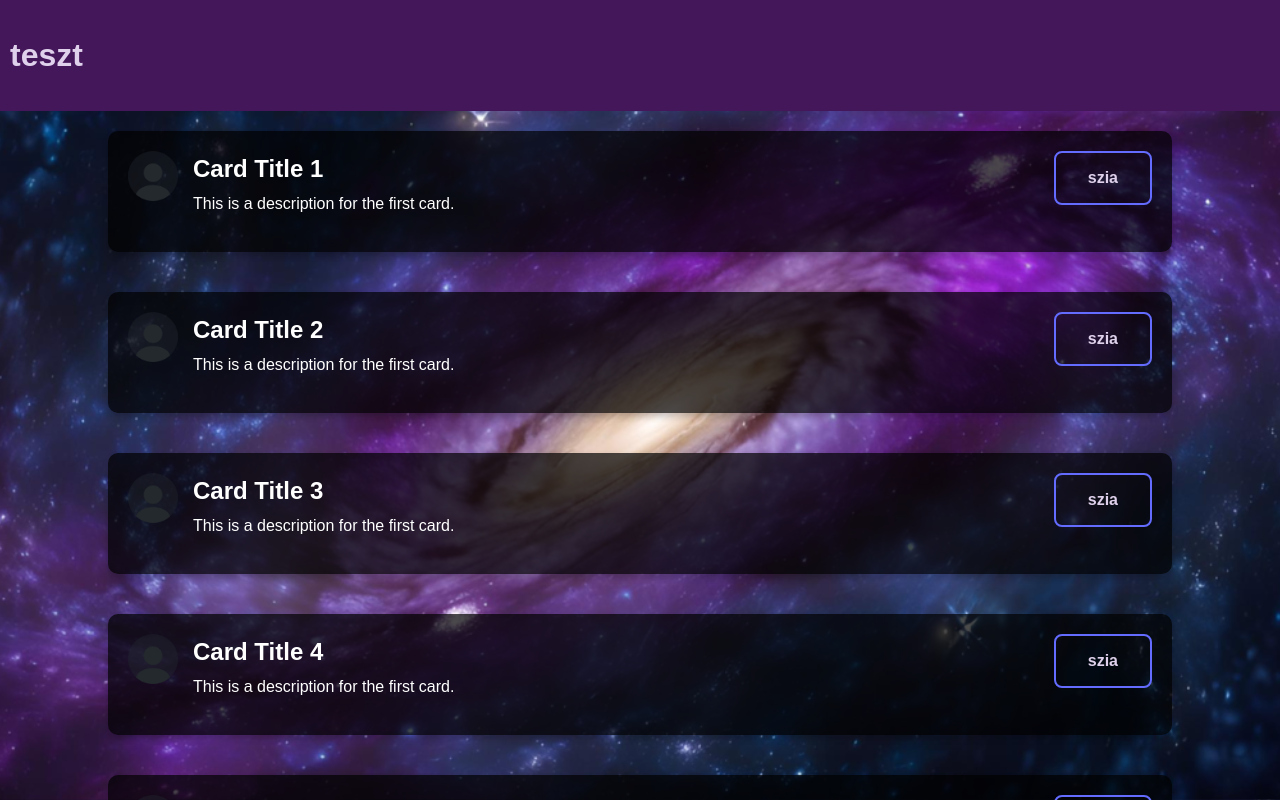
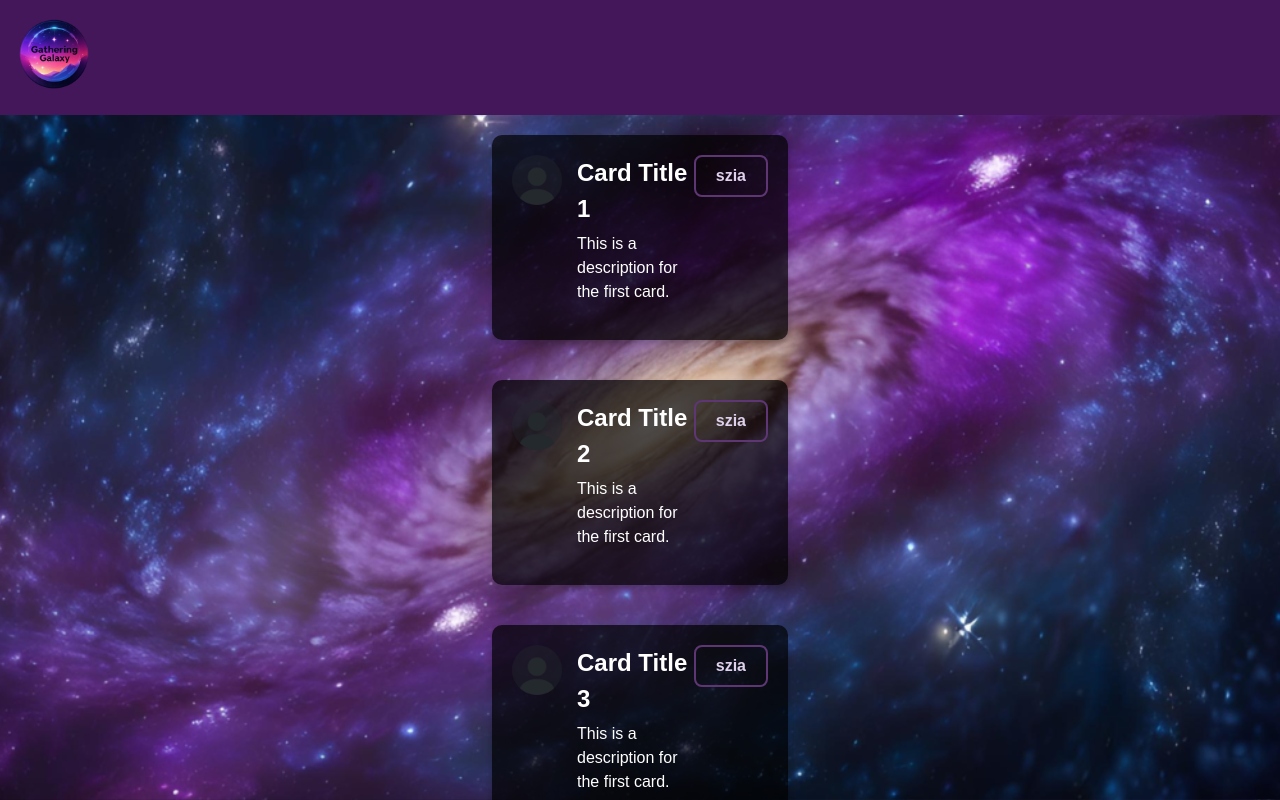
Before and after one commit to lenartaron/szakdoga, a Vue app: page / in a window 1280 px wide. Shown: the top 800 px of the page. Built offline with nearby package versions, Linux system fonts and the light colour scheme.

Commit message:
favicon, logo

```diff
--- a/index.html
+++ b/index.html
@@ -2,7 +2,7 @@
 <html lang="en">
   <head>
     <meta charset="UTF-8" />
-    <link rel="icon" type="image/svg+xml" href="/vite.svg" />
+    <link rel="icon" type="image/icon" href="/src/assets/icon.ico" />
     <meta name="viewport" content="width=device-width, initial-scale=1.0" />
     <title>Gathering Galaxy</title>
   </head>
--- a/src/App.vue
+++ b/src/App.vue
@@ -5,7 +5,7 @@ import EventCard from "./components/EventCard.vue";
 <template>
   <div class="page-wrapper">
     <header>
-      <h1>teszt</h1>
+      <img src="/src/assets/logo.png" class="logo">
     </header>
       <EventCard />
     <footer>
--- a/src/components/EventCard.vue
+++ b/src/components/EventCard.vue
@@ -35,21 +35,30 @@
 
 .card {
   background-color: rgba(0, 0, 0, 0.7);
-  color: white;
   border-radius: 10px;
   padding: 20px;
   margin: 20px 0;
-  width: 80%;
+  width: 20%;
   height: auto;
   box-shadow: 0px 4px 6px rgba(0, 0, 0, 0.2);
   align-items: flex-start;
-  transition: width 2s, background-color 2s, color 2s;
+  transition: width 1s, background-color 1s, color 1s;
+}
+
+.card, #reszletek {
+  color: white;
 }
 
 .card:hover {
   width: 83%;
   background-color: #fff;
   color: #000;
+}
+
+.card:hover #reszletek {
+  background-color: #5e367400;
+  color: rgb(0, 0, 0);
+  border-color: #5E3674;
 }
 
 .card img {
@@ -77,17 +86,16 @@
   background-color: rgba(0, 0, 0, 0);
   justify-self: center;
   position: relative;
-  padding: 1rem 2rem;
+  padding: 10px 20px;
   font-size: 1rem;
   font-weight: 600;
-  color: white;
   background: none;
-  border: 2px solid #646cff;
+  border: 2px solid #5E3674;
   border-radius: 8px;
   cursor: pointer;
   overflow: hidden;
   transition: all 0.3s ease;
-  background: linear-gradient(#646cff 0 0) no-repeat calc(200% - var(--p, 0%))
+  background: linear-gradient(#451f5a 0 0) no-repeat calc(200% - var(--p, 0%))
     100% / 200% var(--p, 0.2em);
   transition: 0.3s var(--t, 0s),
   background-position 0.3s calc(0.3s - var(--t, 0s));
@@ -96,6 +104,8 @@
 #reszletek:hover {
   --p: 100%;
   --t: 0.3s;
-  color: #fff;
+  color: #000000;
 }
+
+
 </style>
--- a/src/style.css
+++ b/src/style.css
@@ -58,3 +58,7 @@ button {
 #reszletek {
   cursor: url("assets/pointercursor.cur"), auto;
 }
+
+.logo {
+  width: 7%;
+}
```
Also changed, not shown: src/assets/logo.png (added), 1 other file (tests, documents, lock files or other folders).
